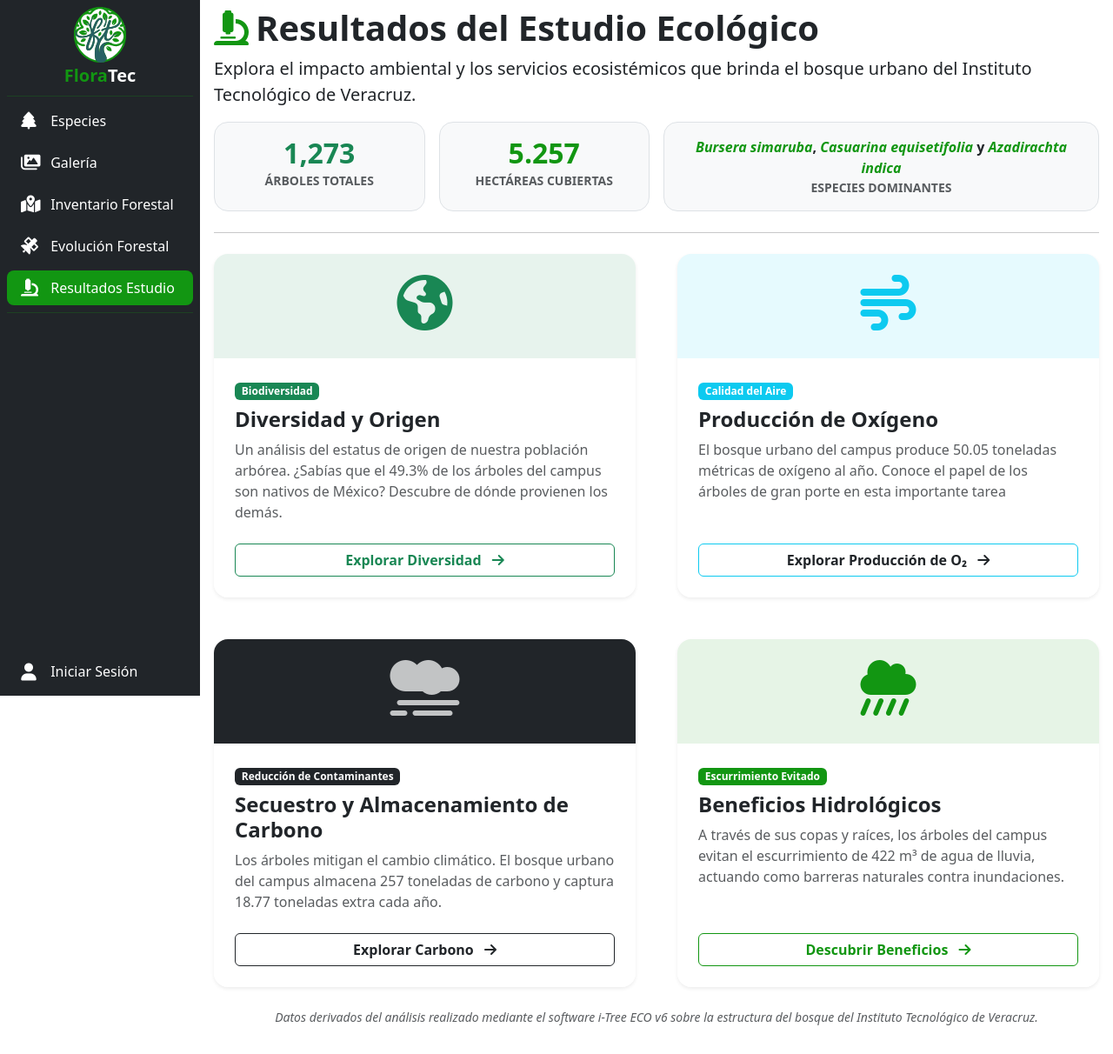
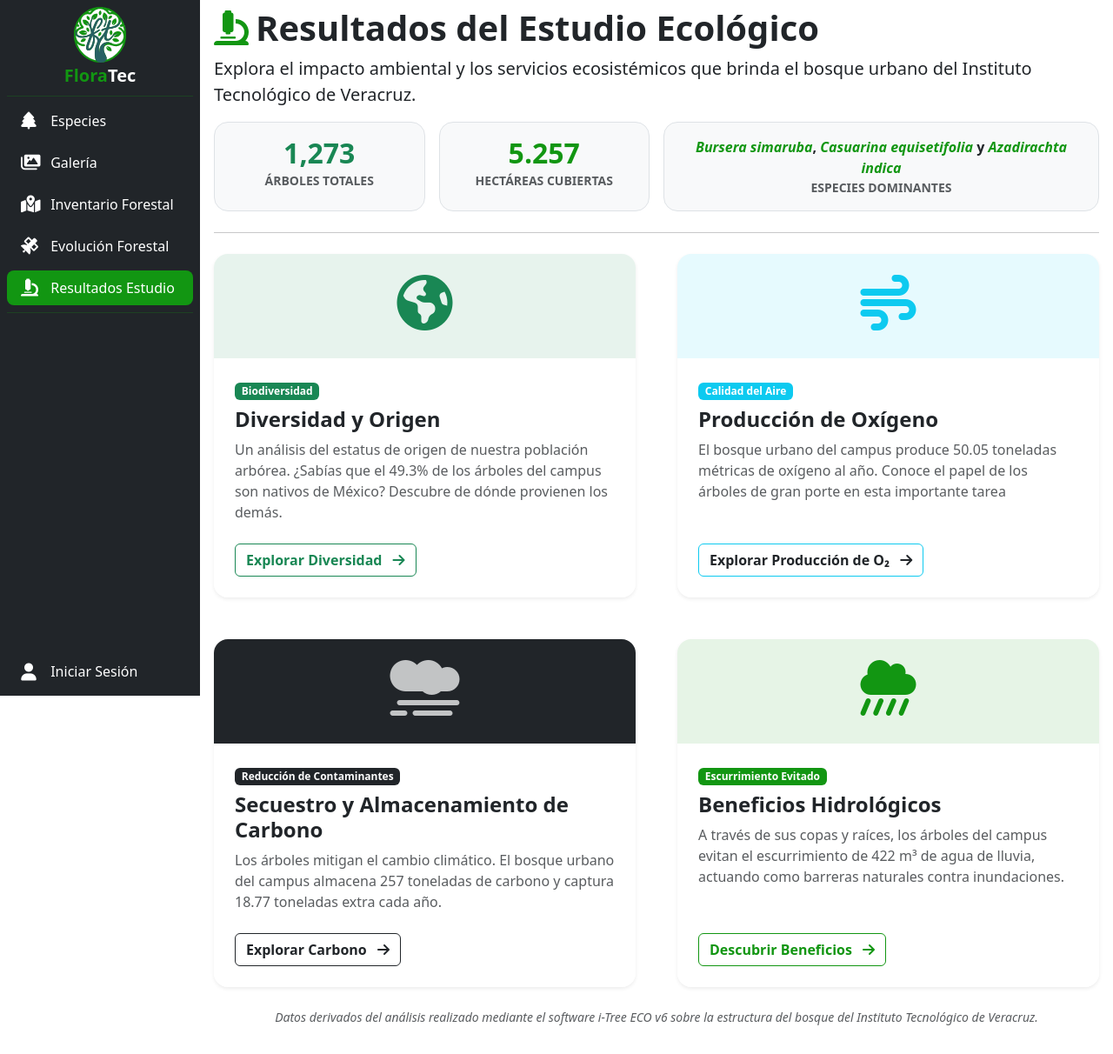
Before and after one commit to Salsasss/arboles, a Django app: page /resultados/ in a window 1280 px wide. Shown: the whole page at 87% size. Run offline with Django 5.2, Linux system fonts and the light colour scheme; some libraries are stand-ins or nearby versions.

Commit message:
Detalles de diseño cambiados

```diff
--- a/templates/resultados/index.html
+++ b/templates/resultados/index.html
@@ -55,7 +55,7 @@
                     </p>
                 </div>
                 <div class="card-footer bg-white border-0 p-4 pt-0">
-                    <a href="{% url 'resultados_diversidad' %}" class="btn btn-outline-success w-100 stretched-link fw-bold">
+                    <a href="{% url 'resultados_diversidad' %}" class="btn btn-outline-success w-100 w-sm-auto stretched-link fw-bold">
                         Explorar Diversidad <i class="fas fa-arrow-right ms-2"></i>
                     </a>
                 </div>
@@ -75,7 +75,7 @@
                     </p>
                 </div>
                 <div class="card-footer bg-white border-0 p-4 pt-0">
-                    <a href="{% url 'resultados_oxigeno' %}" class="btn btn-outline-info text-dark w-100 stretched-link fw-bold">
+                    <a href="{% url 'resultados_oxigeno' %}" class="btn btn-outline-info text-dark w-100 w-sm-auto stretched-link fw-bold">
                         Explorar Producción de O₂ <i class="fas fa-arrow-right ms-2"></i>
                     </a>
                 </div>
@@ -95,7 +95,7 @@
                     </p>
                 </div>
                 <div class="card-footer bg-white border-0 p-4 pt-0">
-                    <a href="{% url 'resultados_carbono' %}" class="btn btn-outline-dark w-100 stretched-link fw-bold">
+                    <a href="{% url 'resultados_carbono' %}" class="btn btn-outline-dark w-100 w-sm-auto stretched-link fw-bold">
                         Explorar Carbono <i class="fas fa-arrow-right ms-2"></i>
                     </a>
                 </div>
@@ -115,7 +115,7 @@
                     </p>
                 </div>
                 <div class="card-footer bg-white border-0 p-4 pt-0">
-                    <a href="{% url 'resultados_hidrologicos' %}" class="btn btn-outline-primary w-100 stretched-link fw-bold">
+                    <a href="{% url 'resultados_hidrologicos' %}" class="btn btn-outline-primary w-100 w-sm-auto stretched-link fw-bold">
                         Descubrir Beneficios <i class="fas fa-arrow-right ms-2"></i>
                     </a>
                 </div>
```
Also changed, not shown: static/images/arbol.png (added).
